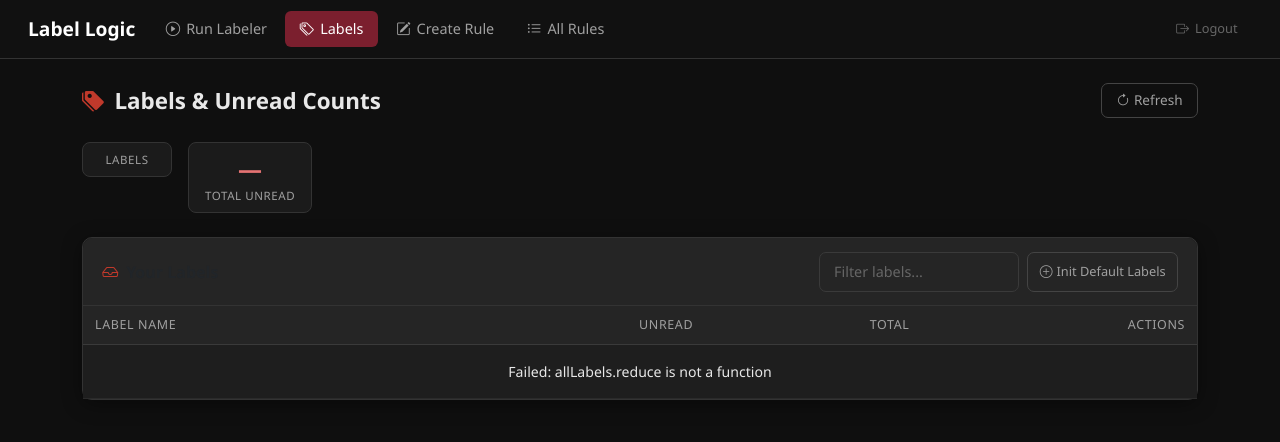
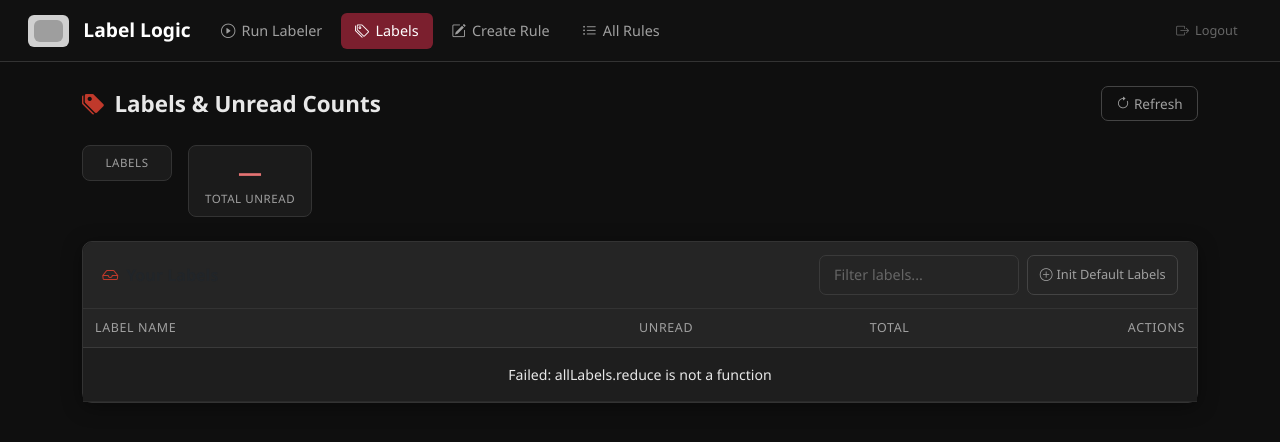
Before and after one commit to besmartaico/label-logic, a Flask app: page /labels in a window 1280 px wide. Shown: the top 442 px of the page. Run offline with Flask 3, Linux system fonts and the light colour scheme; some libraries are stand-ins or nearby versions; grey boxes are pictures that could not be loaded.

Commit message:
Update base.html

```diff
--- a/backend/templates/base.html
+++ b/backend/templates/base.html
@@ -4,8 +4,8 @@
   <meta charset="utf-8" />
   <title>{% block title %}Label Logic{% endblock %}</title>
   <meta name="viewport" content="width=device-width, initial-scale=1" />
-  <link rel="icon" type="image/x-icon" href="https://www.besmartai.co/favicon.ico" />
-  <link rel="shortcut icon" type="image/x-icon" href="https://www.besmartai.co/favicon.ico" />
+  <link rel="icon" type="image/png" href="https://images.squarespace-cdn.com/content/v1/69270d3f55d63e364a913bdd/68b6d2d1-03ce-44bb-88c2-85618d6a7eff/BeSmartAI.png?format=1500w" />
+  <link rel="shortcut icon" type="image/png" href="https://images.squarespace-cdn.com/content/v1/69270d3f55d63e364a913bdd/68b6d2d1-03ce-44bb-88c2-85618d6a7eff/BeSmartAI.png?format=1500w" />
   <link href="https://cdn.jsdelivr.net/npm/bootstrap@5.3.3/dist/css/bootstrap.min.css" rel="stylesheet" />
   <link href="https://cdn.jsdelivr.net/npm/bootstrap-icons@1.11.3/font/bootstrap-icons.min.css" rel="stylesheet" />
   <style>
@@ -70,7 +70,9 @@
   <nav class="navbar navbar-expand-lg">
     <div class="container-fluid">
       <a class="navbar-brand" href="/rules">
-        <img src="https://www.besmartai.co/favicon.ico" alt="" onerror="this.style.display='none'" />
+        <span style="display:inline-flex;align-items:center;justify-content:center;background:#d0d0d0;border-radius:6px;padding:3px 6px;margin-right:4px;height:32px">
+          <img src="https://images.squarespace-cdn.com/content/v1/69270d3f55d63e364a913bdd/68b6d2d1-03ce-44bb-88c2-85618d6a7eff/BeSmartAI.png?format=1500w" alt="BeSmartAI" style="height:22px;width:auto;display:block" />
+        </span>
         Label Logic
       </a>
       <button class="navbar-toggler" type="button" data-bs-toggle="collapse" data-bs-target="#navMain" style="border-color:#444;color:#aaa;">
```
